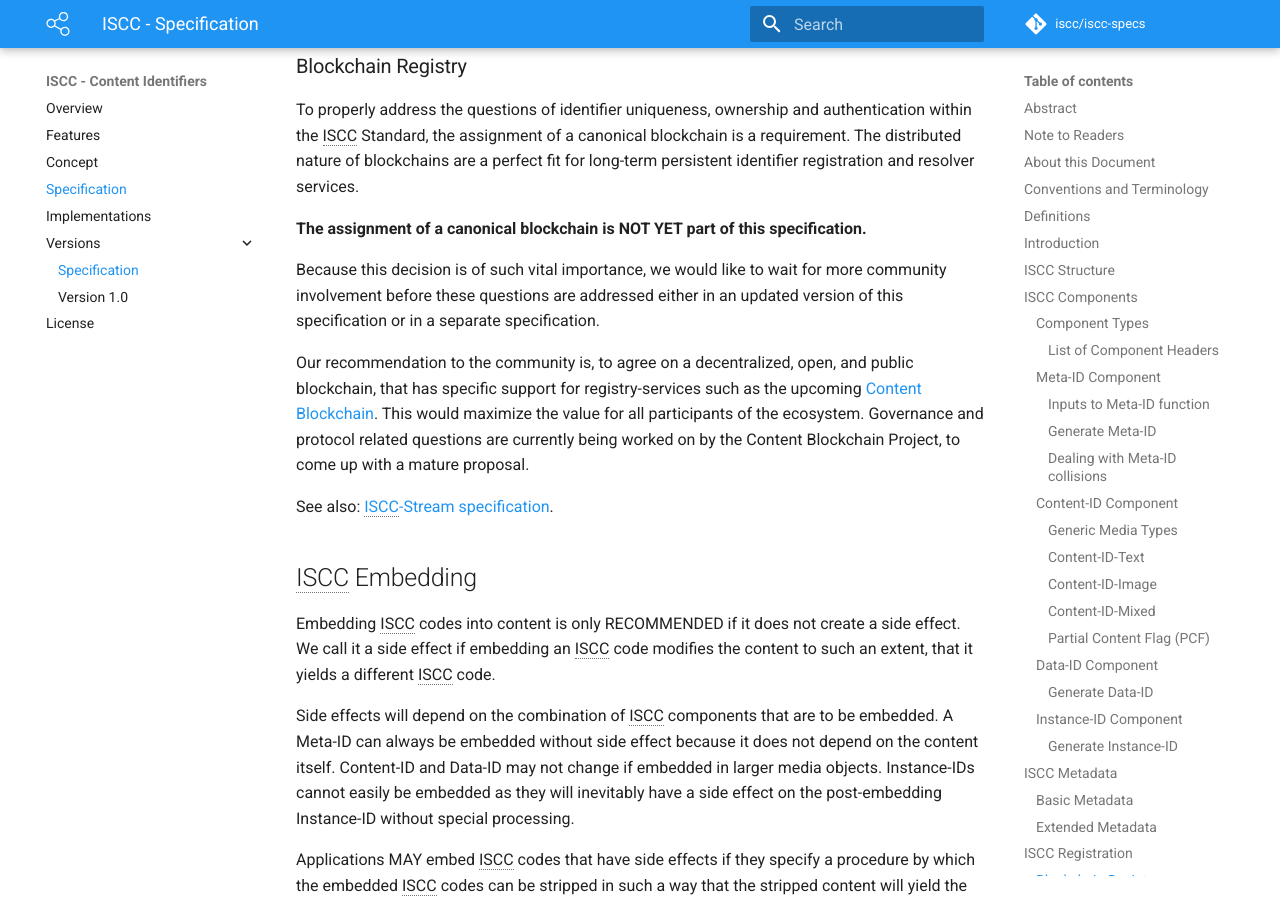
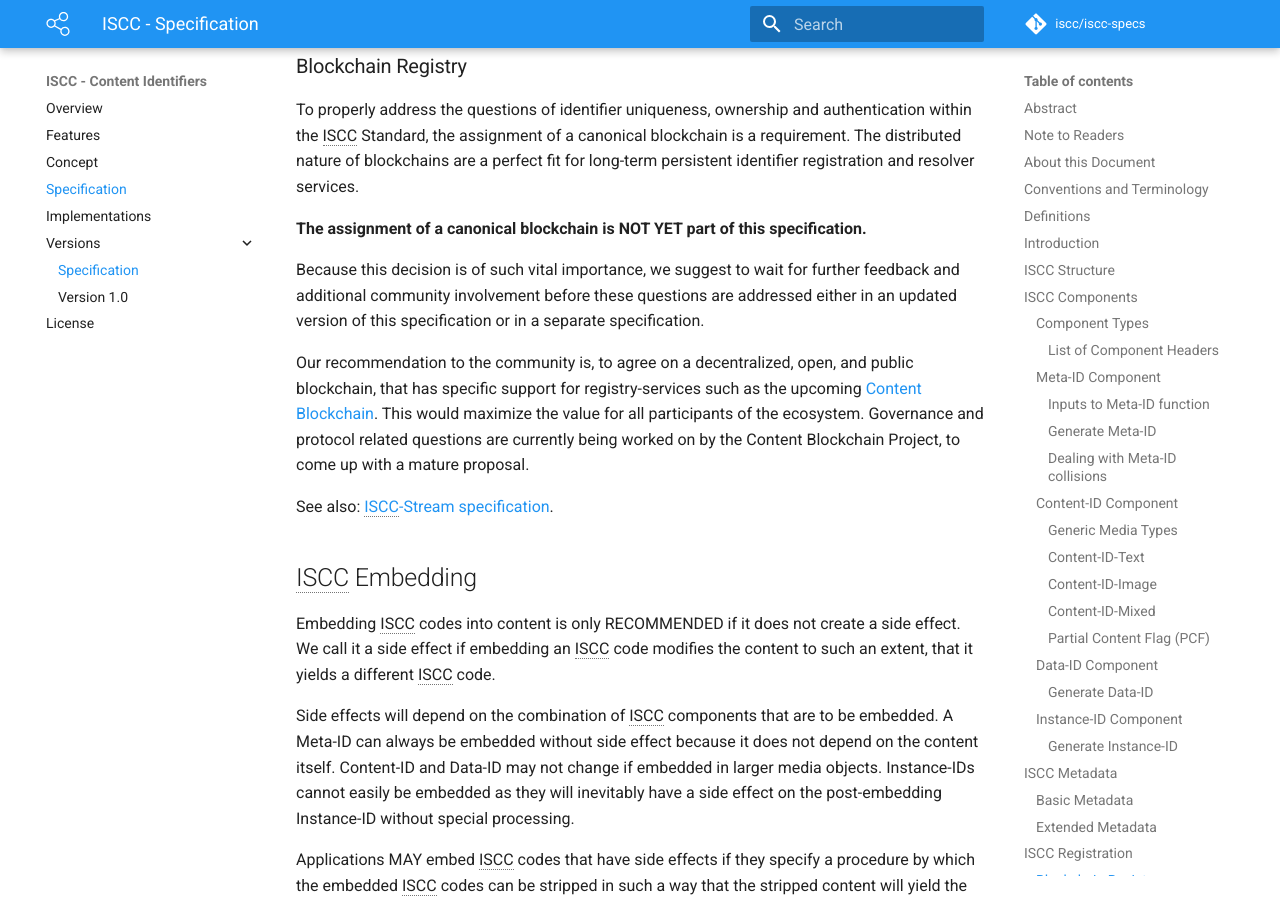
Before and after one commit to iscc/iscc-specs, an MkDocs documentation site: the page built from docs/specification.md, in a window 1280 px wide and 900 px high, scrolled down 16012 px. Built offline with MkDocs 1.6.1 and Material for MkDocs 9.7.7, drawn with Linux system fonts in a browser that asks for light colours; comment, search, counter and statistics services are not loaded.

Commit message:
Change wording in "Blockchain Registry"-section

```diff
--- a/docs/specification.md
+++ b/docs/specification.md
@@ -369,7 +369,7 @@ To properly address the questions of identifier uniqueness, ownership and authen
 
 **The assignment of a canonical blockchain is NOT YET part of this specification.**
 
-Because this decision is of such vital importance, we would like to wait for more community involvement before these questions are addressed either in an updated version of this specification or in a separate specification.
+Because this decision is of such vital importance, we suggest to wait for further feedback and additional community involvement before these questions are addressed either in an updated version of this specification or in a separate specification.
 
 Our recommendation to the community is, to agree on a decentralized, open, and public blockchain, that has specific support for registry-services such as the upcoming [Content Blockchain](https://content-blockchain.org/). This would maximize the value for all participants of the ecosystem. Governance and protocol related questions are currently being worked on by the Content Blockchain Project, to come up with a mature proposal.
 
```
